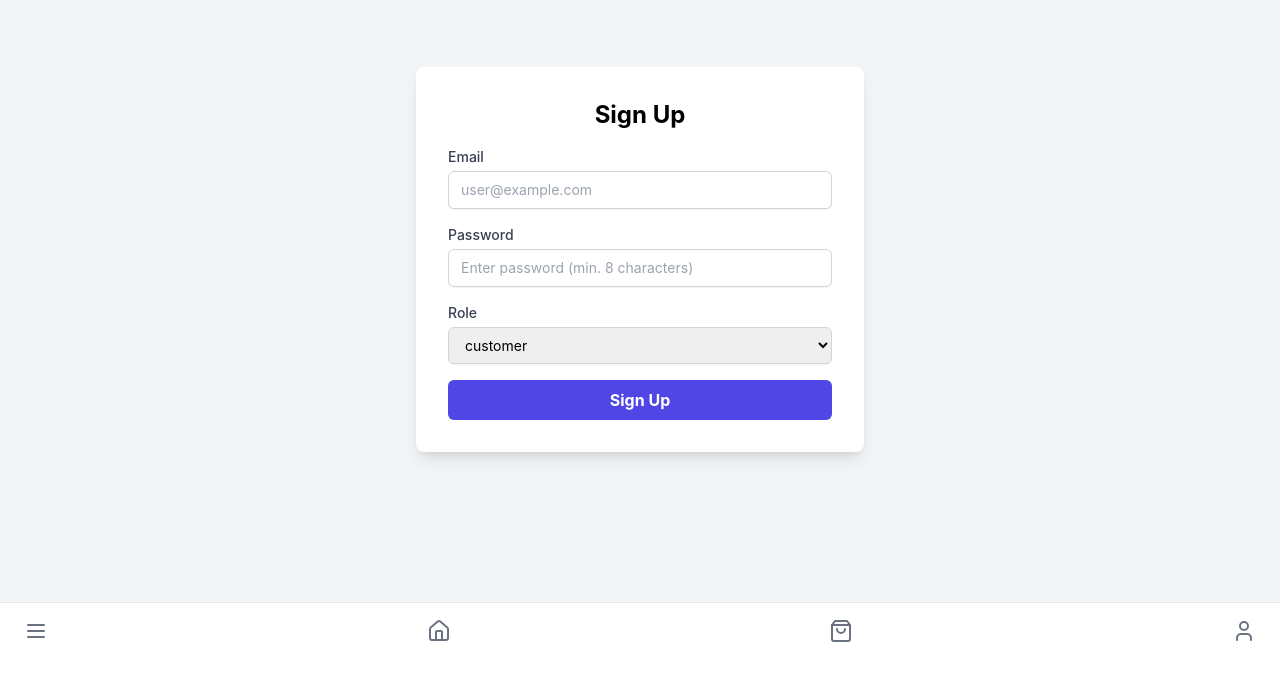
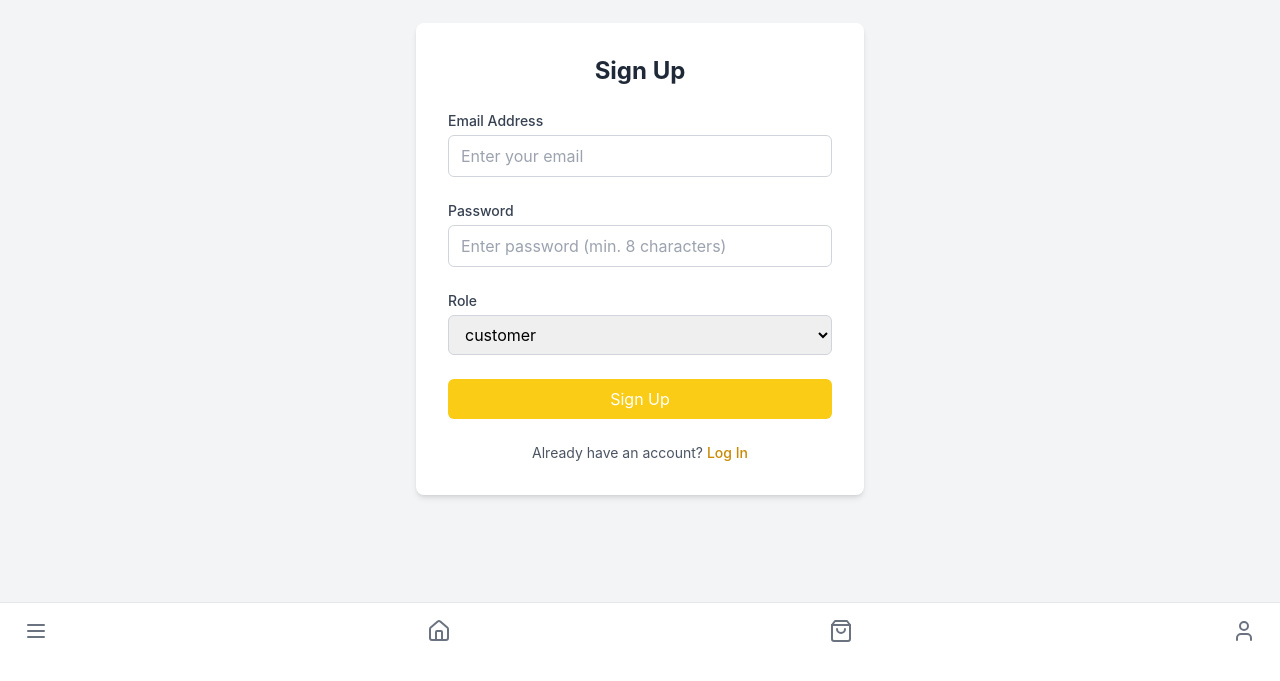
Before and after one commit to EshanAdithaya/multivendor-Remake, a React (Create React App) app: page /signup in a window 1280 px wide. Shown: the part 141-822 px from the top of the page. Built offline with nearby package versions, Linux system fonts and the light colour scheme.

Commit message:
feat: enhance Signup component with improved navigation and user feedback

```diff
--- a/src/Signup.js
+++ b/src/Signup.js
@@ -1,4 +1,5 @@
 import React, { useState } from 'react';
+import { useNavigate } from 'react-router-dom';
 
 const Signup = () => {
   const [formData, setFormData] = useState({
@@ -10,6 +11,7 @@ const Signup = () => {
   const [message, setMessage] = useState({ text: '', type: '' });
   const [loading, setLoading] = useState(false);
   const [roles] = useState(['customer', 'super_admin', 'shop_admin']);
+  const navigate = useNavigate();
 
   const validateForm = () => {
     if (!formData.email.match(/^[^\s@]+@[^\s@]+\.[^\s@]+$/)) {
@@ -44,15 +46,19 @@ const Signup = () => {
         headers: {
           'Content-Type': 'application/json',
         },
-        credentials: 'omit', // Changed from 'include' to 'omit'
+        credentials: 'omit',
         body: JSON.stringify(formData)
       });
 
       if (response.ok) {
         const data = await response.json();
         console.log('Registration successful:', data);
-        setMessage({ text: 'Registration successful!', type: 'success' });
+        setMessage({ text: 'Registration successful! Redirecting...', type: 'success' });
         setFormData({ email: '', password: '', role: 'customer' });
+        // Add delay before navigation
+        setTimeout(() => {
+          navigate('/login');
+        }, 2000);
         return;
       }
 
@@ -74,12 +80,21 @@ const Signup = () => {
 
   return (
     <div className="flex items-center justify-center min-h-screen bg-gray-100">
-      <div className="bg-white p-8 rounded-lg shadow-lg w-full max-w-md">
-        <h2 className="text-2xl font-bold mb-4 text-center">Sign Up</h2>
-        <form onSubmit={handleSubmit} className="space-y-4">
+      <div className="bg-white p-8 rounded-lg shadow-md w-full max-w-md">
+        <h2 className="text-2xl font-bold text-center mb-6 text-gray-800">Sign Up</h2>
+
+        {message.text && (
+          <div className={`mb-4 p-3 rounded ${
+            message.type === 'error' ? 'bg-red-100 text-red-700' : 'bg-green-100 text-green-700'
+          }`}>
+            {message.text}
+          </div>
+        )}
+
+        <form onSubmit={handleSubmit} className="space-y-6">
           <div>
-            <label htmlFor="email" className="block text-sm font-medium text-gray-700">
-              Email
+            <label htmlFor="email" className="block text-sm font-medium text-gray-700 mb-1">
+              Email Address
             </label>
             <input
               type="email"
@@ -87,14 +102,14 @@ const Signup = () => {
               name="email"
               value={formData.email}
               onChange={handleChange}
+              className="w-full px-3 py-2 border border-gray-300 rounded-md focus:outline-none focus:ring-2 focus:ring-yellow-400"
+              placeholder="Enter your email"
               required
-              className="mt-1 block w-full px-3 py-2 border border-gray-300 rounded-md shadow-sm focus:outline-none focus:ring-indigo-500 focus:border-indigo-500 sm:text-sm"
-              placeholder="user@example.com"
             />
           </div>
 
           <div>
-            <label htmlFor="password" className="block text-sm font-medium text-gray-700">
+            <label htmlFor="password" className="block text-sm font-medium text-gray-700 mb-1">
               Password
             </label>
             <input
@@ -103,15 +118,15 @@ const Signup = () => {
               name="password"
               value={formData.password}
               onChange={handleChange}
+              className="w-full px-3 py-2 border border-gray-300 rounded-md focus:outline-none focus:ring-2 focus:ring-yellow-400"
+              placeholder="Enter password (min. 8 characters)"
               required
               minLength={8}
-              className="mt-1 block w-full px-3 py-2 border border-gray-300 rounded-md shadow-sm focus:outline-none focus:ring-indigo-500 focus:border-indigo-500 sm:text-sm"
-              placeholder="Enter password (min. 8 characters)"
             />
           </div>
 
           <div>
-            <label htmlFor="role" className="block text-sm font-medium text-gray-700">
+            <label htmlFor="role" className="block text-sm font-medium text-gray-700 mb-1">
               Role
             </label>
             <select
@@ -119,7 +134,7 @@ const Signup = () => {
               name="role"
               value={formData.role}
               onChange={handleChange}
-              className="mt-1 block w-full px-3 py-2 border border-gray-300 rounded-md shadow-sm focus:outline-none focus:ring-indigo-500 focus:border-indigo-500 sm:text-sm"
+              className="w-full px-3 py-2 border border-gray-300 rounded-md focus:outline-none focus:ring-2 focus:ring-yellow-400"
             >
               {roles.map((role) => (
                 <option key={role} value={role}>
@@ -132,23 +147,24 @@ const Signup = () => {
           <button
             type="submit"
             disabled={loading}
-            className={`w-full py-2 px-4 text-white font-bold rounded-md focus:outline-none focus:ring-2 focus:ring-offset-2 ${
-              loading
-                ? 'bg-indigo-400 cursor-not-allowed'
-                : 'bg-indigo-600 hover:bg-indigo-700 focus:ring-indigo-500'
+            className={`w-full py-2 px-4 bg-yellow-400 text-white rounded-md hover:bg-yellow-500 focus:outline-none focus:ring-2 focus:ring-yellow-400 focus:ring-offset-2 ${
+              loading ? 'opacity-50 cursor-not-allowed' : ''
             }`}
           >
             {loading ? 'Signing up...' : 'Sign Up'}
           </button>
+
+          <div className="text-center text-sm">
+            <span className="text-gray-600">Already have an account? </span>
+            <button
+              type="button"
+              onClick={() => navigate('/login')}
+              className="text-yellow-600 hover:text-yellow-700 font-medium"
+            >
+              Log In
+            </button>
+          </div>
         </form>
-
-        {message.text && (
-          <p className={`mt-4 text-center text-sm ${
-            message.type === 'error' ? 'text-red-600' : 'text-green-600'
-          }`}>
-            {message.text}
-          </p>
-        )}
       </div>
     </div>
   );
```
